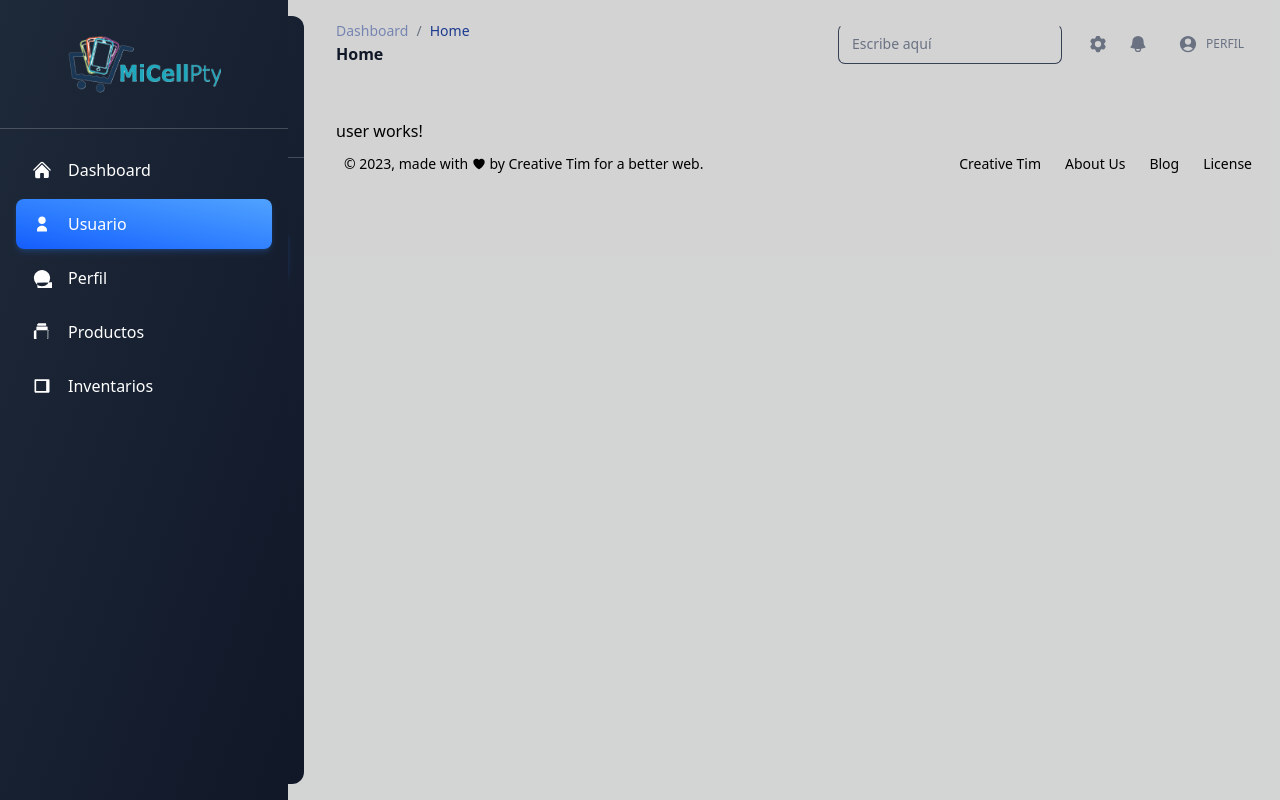
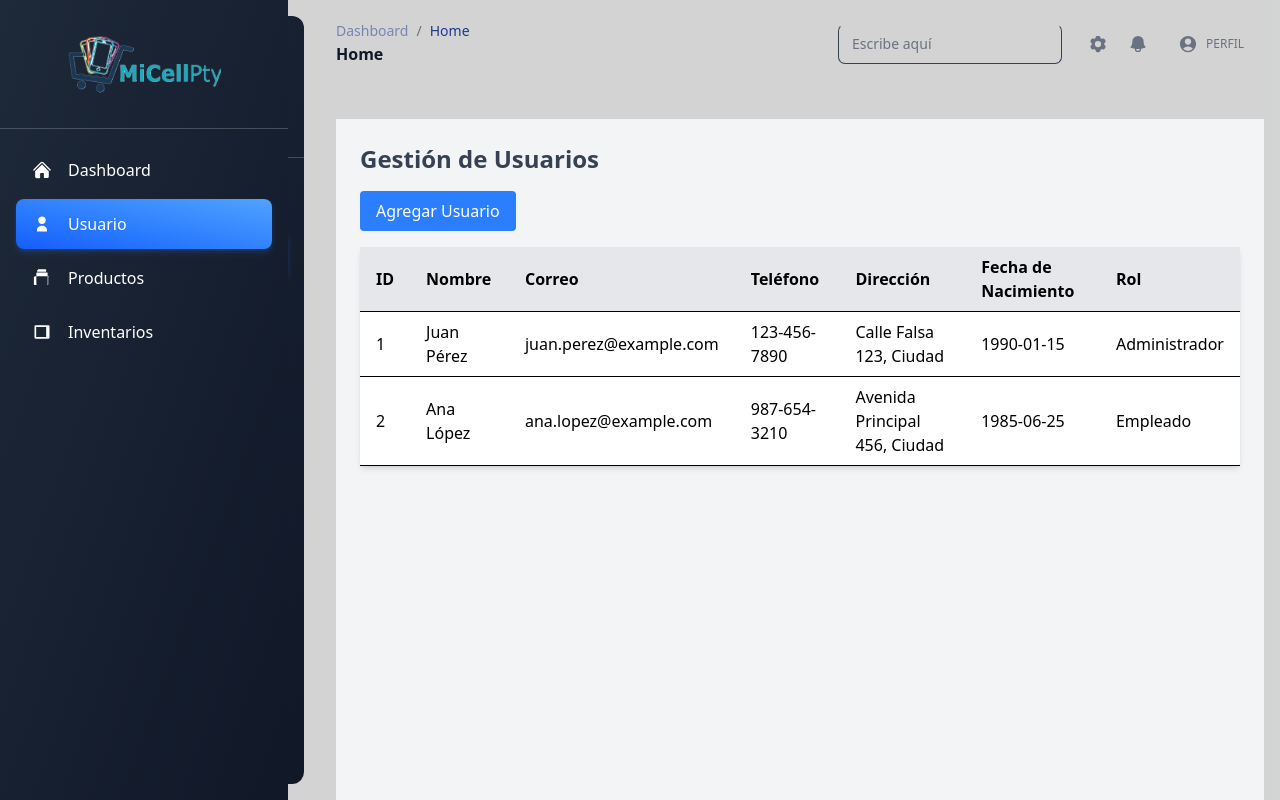
Before and after one commit to Jairo-10/1er-parcial, an Angular app: page /user in a window 1280 px wide. Shown: the top 800 px of the page. Built offline with nearby package versions, Linux system fonts and the light colour scheme.

Commit message:
colocacion de la parte de usuario de agregar usuarios con permisos

```diff
--- a/src/app/app.config.ts
+++ b/src/app/app.config.ts
@@ -1,9 +1,16 @@
 import { ApplicationConfig, provideZoneChangeDetection } from '@angular/core';
 import { provideRouter } from '@angular/router';
-
-import { routes } from './app.routes';
+import { importProvidersFrom } from '@angular/core';
+import { FormsModule } from '@angular/forms'; // Importar FormsModule
 import { provideClientHydration, withEventReplay } from '@angular/platform-browser';
 
+import { routes } from './app.routes'; // Mantén las rutas existentes
+
 export const appConfig: ApplicationConfig = {
-  providers: [provideZoneChangeDetection({ eventCoalescing: true }), provideRouter(routes), provideClientHydration(withEventReplay())]
+  providers: [
+    provideZoneChangeDetection({ eventCoalescing: true }),
+    provideRouter(routes),
+    provideClientHydration(withEventReplay()),
+    importProvidersFrom(FormsModule), // Agrega aquí FormsModule
+  ],
 };
--- a/src/app/business/user/user.component.html
+++ b/src/app/business/user/user.component.html
@@ -1 +1,91 @@
-<p>user works!</p>
+<div class="p-6 bg-gray-100 min-h-screen">
+    <h1 class="text-2xl font-bold text-gray-700 mb-4">Gestión de Usuarios</h1>
+
+    <!-- Botón para mostrar el formulario -->
+    <button class="mb-4 bg-blue-500 text-white py-2 px-4 rounded hover:bg-blue-600" (click)="toggleForm()">
+        {{ showForm ? 'Cerrar Formulario' : 'Agregar Usuario' }}
+    </button>
+
+    <!-- Formulario para agregar usuario -->
+    <div *ngIf="showForm" class="bg-white p-4 shadow-md rounded mb-4">
+        <h2 class="text-xl font-bold mb-4">Nuevo Usuario</h2>
+        <form (ngSubmit)="addUser()">
+            <div class="mb-4">
+                <label class="block text-gray-700">Nombre:</label>
+                <input type="text" [(ngModel)]="newUser.name" name="name" class="w-full px-3 py-2 border rounded"
+                    placeholder="Ingresa el nombre" required />
+            </div>
+
+            <div class="mb-4">
+                <label class="block text-gray-700">Correo:</label>
+                <input type="email" [(ngModel)]="newUser.email" name="email" class="w-full px-3 py-2 border rounded"
+                    placeholder="Ingresa el correo" required />
+            </div>
+
+            <div class="mb-4">
+                <label class="block text-gray-700">Teléfono:</label>
+                <input type="tel" [(ngModel)]="newUser.phone" name="phone" class="w-full px-3 py-2 border rounded"
+                    placeholder="Ingresa el teléfono" required />
+            </div>
+
+            <div class="mb-4">
+                <label class="block text-gray-700">Dirección:</label>
+                <input type="text" [(ngModel)]="newUser.address" name="address" class="w-full px-3 py-2 border rounded"
+                    placeholder="Ingresa la dirección" required />
+            </div>
+
+            <div class="mb-4">
+                <label class="block text-gray-700">Fecha de Nacimiento:</label>
+                <input type="date" [(ngModel)]="newUser.birthDate" name="birthDate"
+                    class="w-full px-3 py-2 border rounded" required />
+            </div>
+
+            <div class="mb-4">
+                <label class="block text-gray-700">Rol:</label>
+                <select [(ngModel)]="newUser.role" name="role" class="w-full px-3 py-2 border rounded" required>
+                    <option value="" disabled selected>Selecciona un rol</option>
+                    <option value="Administrador">Administrador</option>
+                    <option value="Empleado">Empleado</option>
+                </select>
+            </div>
+
+            <div class="flex gap-4">
+                <button type="submit" class="bg-green-500 text-white py-2 px-4 rounded hover:bg-green-600">
+                    Guardar
+                </button>
+                <button type="button" (click)="toggleForm()"
+                    class="bg-gray-500 text-white py-2 px-4 rounded hover:bg-gray-600">
+                    Cancelar
+                </button>
+            </div>
+        </form>
+    </div>
+
+    <!-- Tabla de usuarios -->
+    <div class="bg-white shadow-md rounded">
+        <table class="w-full text-left border-collapse">
+            <thead>
+                <tr class="bg-gray-200">
+                    <th class="py-2 px-4 border-b">ID</th>
+                    <th class="py-2 px-4 border-b">Nombre</th>
+                    <th class="py-2 px-4 border-b">Correo</th>
+                    <th class="py-2 px-4 border-b">Teléfono</th>
+                    <th class="py-2 px-4 border-b">Dirección</th>
+                    <th class="py-2 px-4 border-b">Fecha de Nacimiento</th>
+                    <th class="py-2 px-4 border-b">Rol</th>
+                </tr>
+            </thead>
+            <tbody>
+                <tr *ngFor="let user of users" class="hover:bg-gray-100">
+                    <td class="py-2 px-4 border-b">{{ user.id }}</td>
+                    <td class="py-2 px-4 border-b">{{ user.name }}</td>
+                    <td class="py-2 px-4 border-b">{{ user.email }}</td>
+                    <td class="py-2 px-4 border-b">{{ user.phone }}</td>
+                    <td class="py-2 px-4 border-b">{{ user.address }}</td>
+                    <td class="py-2 px-4 border-b">{{ user.birthDate }}</td>
+                    <td class="py-2 px-4 border-b">{{ user.role }}</td>
+                </tr>
+            </tbody>
+        </table>
+    </div>
+</div>
--- a/src/app/business/user/user.component.ts
+++ b/src/app/business/user/user.component.ts
@@ -1,11 +1,65 @@
 import { Component } from '@angular/core';
+import { CommonModule } from '@angular/common'; // Importar CommonModule para *ngIf
+import { FormsModule } from '@angular/forms'; // Importar FormsModule para [(ngModel)]
 
 @Component({
   selector: 'app-user',
-  imports: [],
+  standalone: true, // Declarar componente independiente
+  imports: [CommonModule, FormsModule], // Importar CommonModule y FormsModule
   templateUrl: './user.component.html',
-  styleUrl: './user.component.css'
+  styleUrls: ['./user.component.css'],
 })
 export default class UserComponent {
+  users = [
+    {
+      id: 1,
+      name: 'Juan Pérez',
+      email: 'juan.perez@example.com',
+      phone: '123-456-7890',
+      address: 'Calle Falsa 123, Ciudad',
+      birthDate: '1990-01-15',
+      role: 'Administrador',
+    },
+    {
+      id: 2,
+      name: 'Ana López',
+      email: 'ana.lopez@example.com',
+      phone: '987-654-3210',
+      address: 'Avenida Principal 456, Ciudad',
+      birthDate: '1985-06-25',
+      role: 'Empleado',
+    },
+  ];
 
+  showForm = false;
+
+  newUser = {
+    id: 0,
+    name: '',
+    email: '',
+    phone: '',
+    address: '',
+    birthDate: '',
+    role: '',
+  };
+
+  toggleForm() {
+    this.showForm = !this.showForm;
+    this.newUser = {
+      id: this.users.length + 1,
+      name: '',
+      email: '',
+      phone: '',
+      address: '',
+      birthDate: '',
+      role: '',
+    };
+  }
+
+  addUser() {
+    if (this.newUser.name.trim() && this.newUser.email.trim()) {
+      this.users.push({ ...this.newUser });
+      this.toggleForm();
+    }
+  }
 }
--- a/src/app/shared/components/sidebar/sidebar.component.html
+++ b/src/app/shared/components/sidebar/sidebar.component.html
@@ -48,7 +48,7 @@
               d="M12 12c2.485 0 4.5-2.015 4.5-4.5S14.485 3 12 3 7.5 5.015 7.5 7.5 9.515 12 12 12zM12 14c-3.25 0-6 2.25-6 5v2h12v-2c0-2.75-2.75-5-6-5z"
               clip-rule="evenodd" />
           </svg>
-          <p class="block font-sans text-base leading-relaxed text-inherit font-medium capitalize">Usuario</p>
+          <p class="block font-sans text-base leading-relaxed text-inherit font-medium capitalize">Usuarios</p>
         </button>
       </li>
 
@@ -173,21 +173,6 @@
         </button>
       </li>
 
-      <!-- Perfil -->
-      <li>
-        <button routerLink="/profile"
-          routerLinkActive="bg-gradient-to-tr from-blue-600 to-blue-400 shadow-md shadow-blue-500/20 hover:shadow-lg hover:shadow-blue-500/40 active:opacity-[0.85]"
-          class="middle none font-sans font-bold center transition-all disabled:opacity-50 disabled:shadow-none disabled:pointer-events-none text-xs py-3 rounded-lg text-white w-full flex items-center gap-4 px-4 capitalize"
-          (click)="closeMenu()">
-          <svg xmlns="http://www.w3.org/2000/svg" viewBox="0 0 24 24" fill="currentColor" class="w-5 h-5 text-inherit">
-            <path fill-rule="evenodd"
-              d="M18.685 19.097A9.723 9.723 0 0021.75 12c0-5.385-4.365-9.75-9.75-9.75S2.25 6.615 2.25 12a9.723 9.723 0 003.065 7.097A9.716 9.716 0 0012 21.75a9.716 9.716 0 006.685-2.653zm-12.54-1.285A7.486 7.486 7.486 0 0112 15a7.486 7.486 7.486 0 015.855 2.812A8.224 8.224 8.224 0 0112 20.25a8.224 8.224 8.224 0 01-5.855-2.438zM15.75 9a3.75 3.75 0 11-7.5 0 3.75 3.75 0 017.5 0z"
-              clip-rule="evenodd" />
-          </svg>
-          <p class="block font-sans text-base leading-relaxed text-inherit font-medium capitalize">Perfil</p>
-        </button>
-      </li>
-
       <!-- Productos -->
       <li>
         <button routerLink="/products"
```
